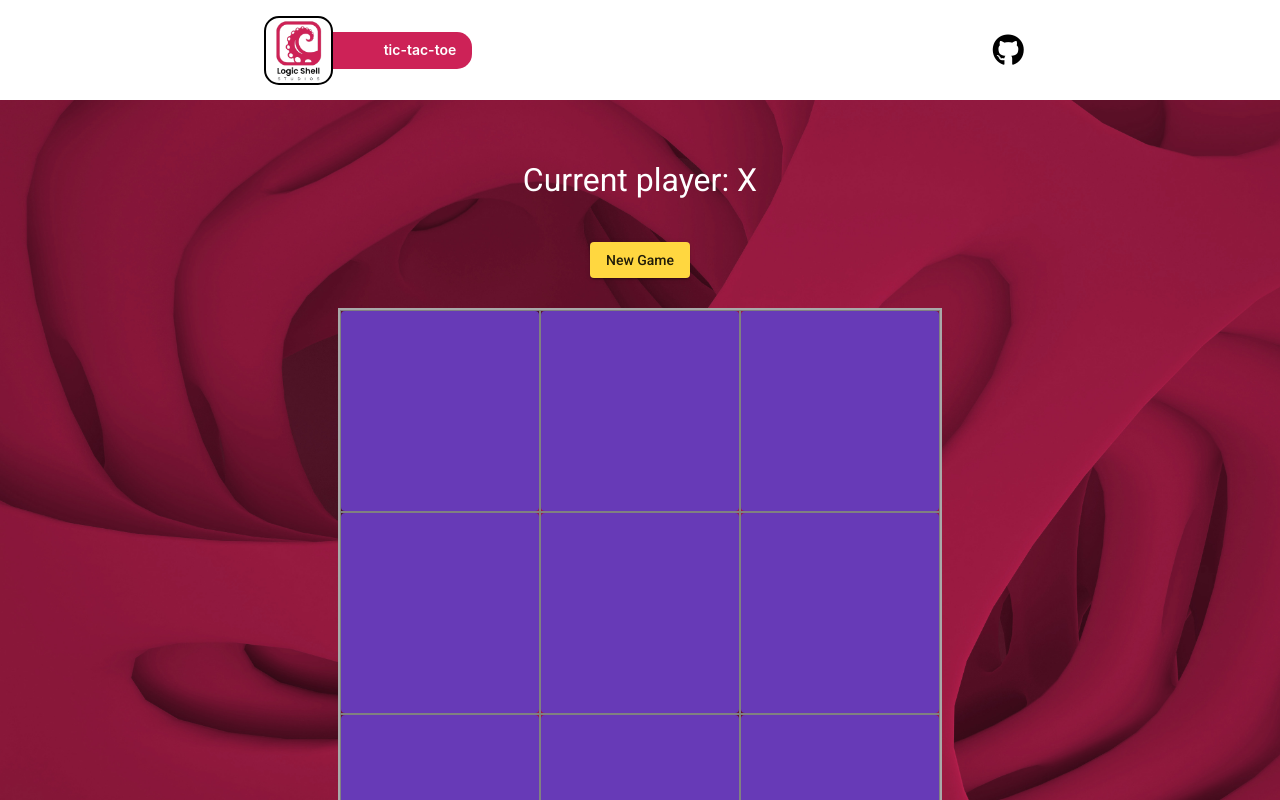
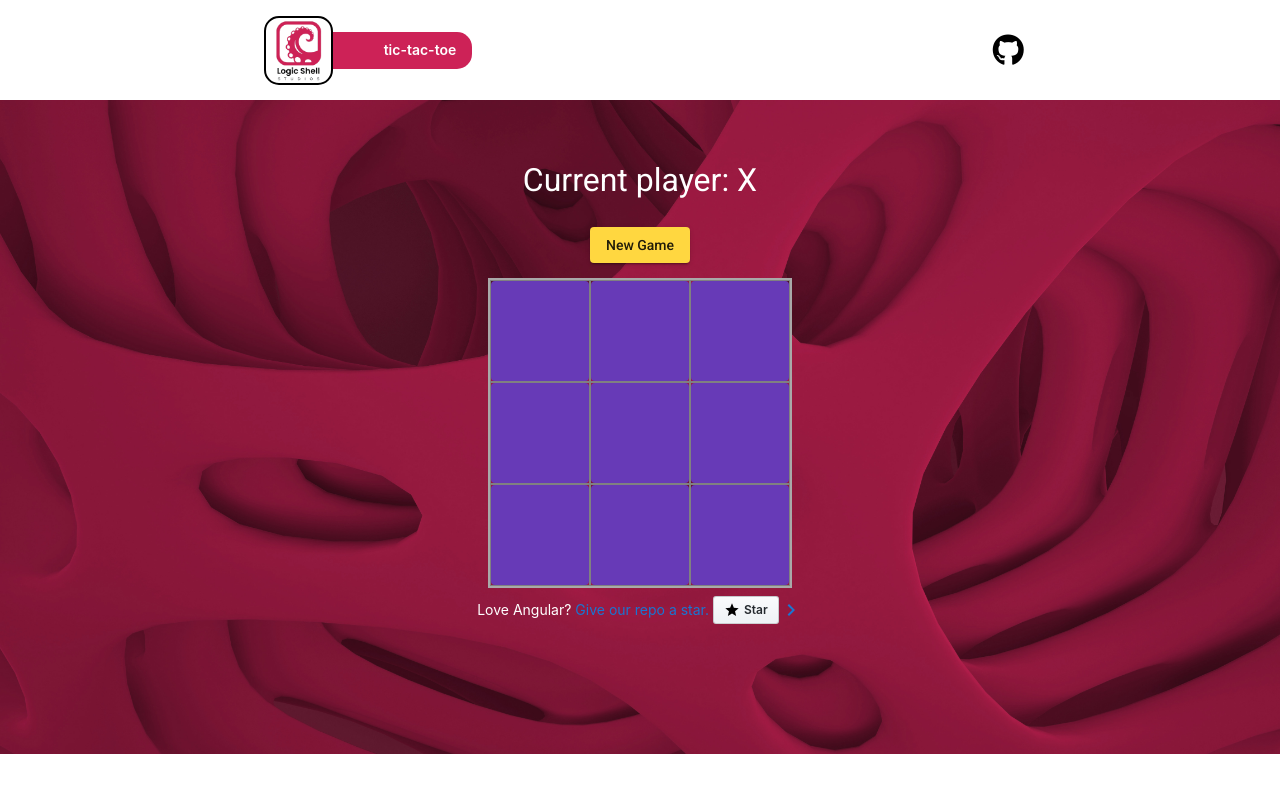
Before and after one commit to polilla2802/00-Angular-Tic-Tac-Toe, an Angular app: page / in a window 1280 px wide. Shown: the top 800 px of the page. Built offline with nearby package versions, Linux system fonts and the light colour scheme.

Commit message:
grid smaller

```diff
--- a/src/app/board/board.component.css
+++ b/src/app/board/board.component.css
@@ -13,13 +13,13 @@ h2{
 main {
     display: grid;
     border: 2px solid darkgray;
-    grid-template-columns: 200px 200px 200px;
+    grid-template-columns: 100px 100px 100px;
     grid-gap: 0px;
 }
 
 app-square {
     border: 1px gray solid;
-    height: 200px;
+    height: 100px;
 }
 
 .new-game{
```
